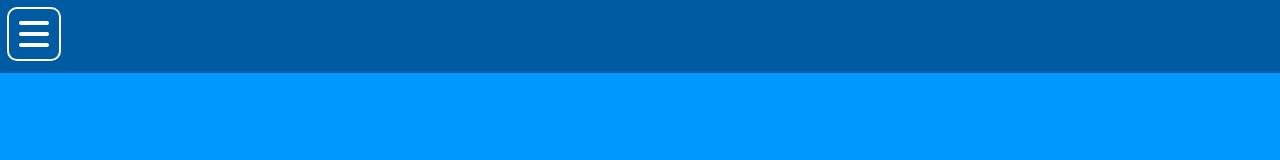
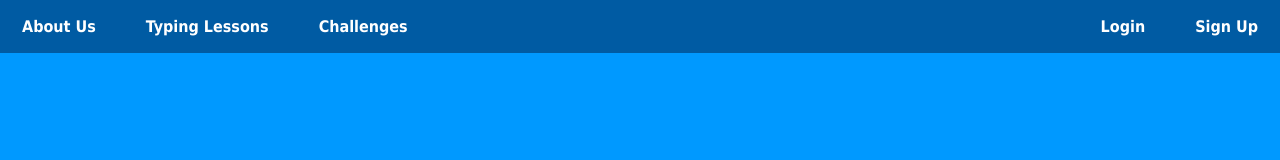
Before and after one commit to Abolfazl-Kh/typing-speed-test, a plain HTML site: page index.html in a window 1280 px wide. Drawn offline with Linux system fonts and the light colour scheme.

Commit message:
feat: Implement responsive navbar with animations and interactions
Completed the responsive navigation bar for both mobile and desktop views
Added hamburger menu animation for mobile
Implemented a smooth menu opening and closing transition
Improved UI styles and hover effects
Included a click event on menu items to alert unavailable sections
Optimized CSS and JavaScript for better readability and performance
Added detailed comments to HTML, CSS, and JavaScript for better maintainability
Finalized the feature and ready to merge

```diff
--- a/index.html
+++ b/index.html
@@ -1,5 +1,6 @@
 <!DOCTYPE html>
 <html lang="en">
+
 <head>
     <meta charset="UTF-8">
     <meta name="viewport" content="width=device-width, initial-scale=1.0">
@@ -7,23 +8,27 @@
     <link rel="stylesheet" href="styles/grids.css">
     <link rel="stylesheet" href="styles/style.css">
 </head>
+
 <body>
     <section class="wrapper">
         <nav>
+            <!--  Mobile menu icon (hamburger menu) -->
             <ul id="menu-icon">
                 <li></li>
                 <li></li>
                 <li></li>
             </ul>
+            <!--  Mobile menu icon (hamburger menu) -->
             <ul id="user-menu">
-                <li><a href="#">Login</a></li>
-                <li><a href="#">Sign Up</a></li>
                 <li><a href="#">About Us</a></li>
                 <li><a href="#">Typing Lessons</a></li>
                 <li><a href="#">Challenges</a></li>
+                <li><a href="#">Login</a></li>
+                <li><a href="#">Sign Up</a></li>
             </ul>
         </nav>
     </section>
     <script src="script/script.js"></script>
 </body>
+
 </html>
--- a/script/script.js
+++ b/script/script.js
@@ -1,7 +1,17 @@
+// Get elements
 const menuIcon = document.getElementById('menu-icon');
 const userMenu = document.getElementById('user-menu');
+const userMenuItems = document.querySelectorAll("#user-menu a")
 
+// Toggle menu on click
 menuIcon.addEventListener('click', () => {
     menuIcon.classList.toggle('open');
     userMenu.classList.toggle('d-block');
 });
+//Alert users when clicking on menu links (for unavailable sections)
+userMenuItems.forEach(link => {
+    link.addEventListener("click", (event) => {
+        event.preventDefault();
+        alert("This section is not available yet!");
+    });
+});
--- a/styles/style.css
+++ b/styles/style.css
@@ -1,9 +1,12 @@
-body{
+/* General page styles */
+body {
     font-family: Tahoma, sans-serif;
     font-size: 1rem;
     background-color: rgb(0, 153, 255);
 }
-nav{
+
+/* Navbar styles */
+nav {
     padding: 7px;
     background-color: rgba(0, 51, 102, 0.6);
     position: fixed;
@@ -12,6 +15,8 @@ nav{
     left: 0;
     z-index: 100;
 }
+
+/* Menu icon (hamburger menu) */
 #menu-icon {
     padding: 5px;
     margin-bottom: 5px;
@@ -25,6 +30,7 @@ nav{
     align-items: center;
     overflow: hidden;
 }
+
 #menu-icon li {
     height: 4px;
     width: 30px;
@@ -32,15 +38,21 @@ nav{
     background-color: white;
     transition: 0.5s;
 }
+
+/* Hamburger menu animation */
 #menu-icon.open li:nth-child(2) {
     transform: translateX(-41px);
 }
+
 #menu-icon.open li:nth-child(1) {
     transform: translatey(10px) rotate(45deg);
 }
+
 #menu-icon.open li:nth-child(3) {
     transform: translatey(-10px) rotate(-45deg);
 }
+
+/* User menu styles */
 #user-menu {
     background-color: #fefefe;
     height: 200px;
@@ -51,22 +63,60 @@ nav{
     transition: 0.5s;
     z-index: 99;
 }
+
+/* Show menu when active */
 #user-menu.d-block {
     right: 0;
 }
+
 #user-menu li {
     padding: 10px 0;
     text-align: center;
     border-bottom: 1px solid #b0afaf;
 }
+
 #user-menu li:last-child {
     border-bottom: none;
 }
+
 #user-menu a {
     color: #333;
 }
-#user-menu li:hover{
+
+/* Hover effect for menu items */
+#user-menu li:hover {
     background-color: rgb(247, 215, 52);
     font-weight: bold;
     transform: scaley(1.3);
 }
+
+/* Styles for desktop screens */
+@media screen and (min-width:720px) {
+    #menu-icon {
+        display: none;
+    }
+
+    #user-menu {
+        position: static;
+        height: auto;
+        width: auto;
+        display: flex;
+        gap: 20px;
+        background: none;
+    }
+
+    #user-menu li {
+        border-bottom: none;
+        padding: 10px 15px;
+    }
+
+    #user-menu a {
+        font-size: 1rem;
+        font-weight: bold;
+        color: #fff;
+    }
+
+    #user-menu :nth-child(3) {
+        margin-right: auto;
+    }
+}
```
